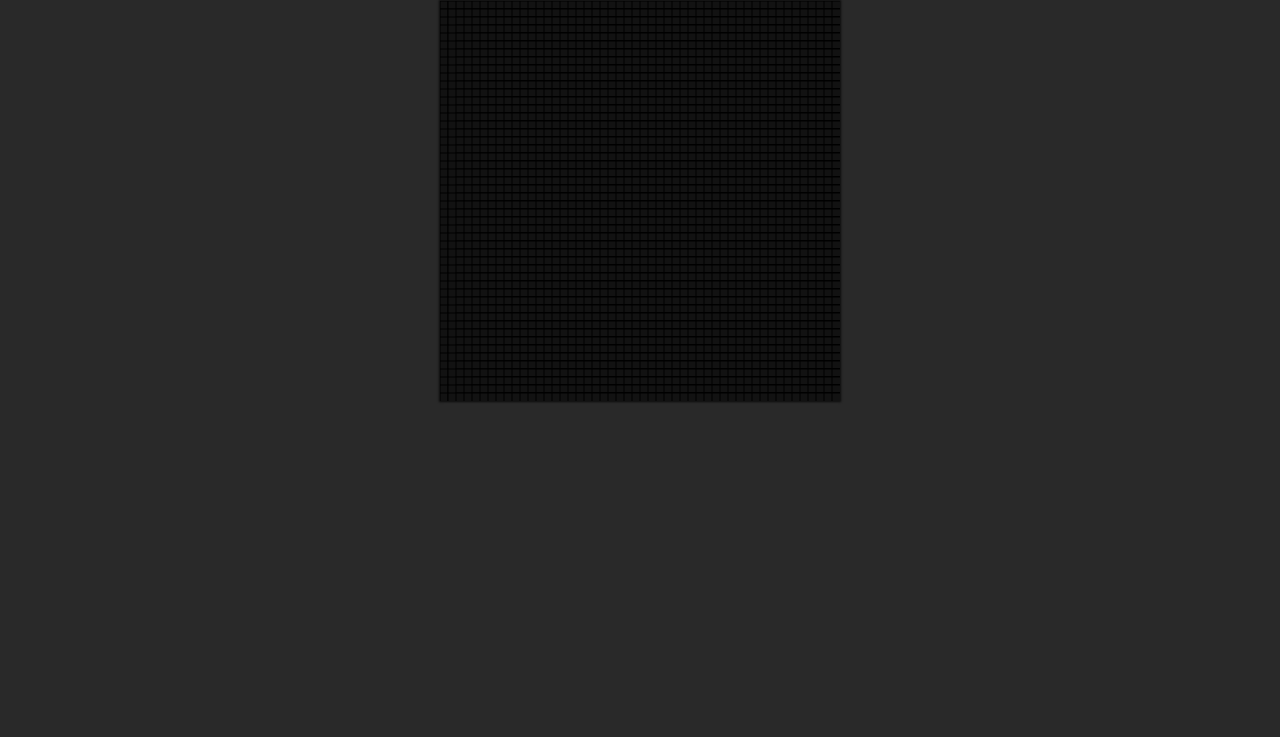
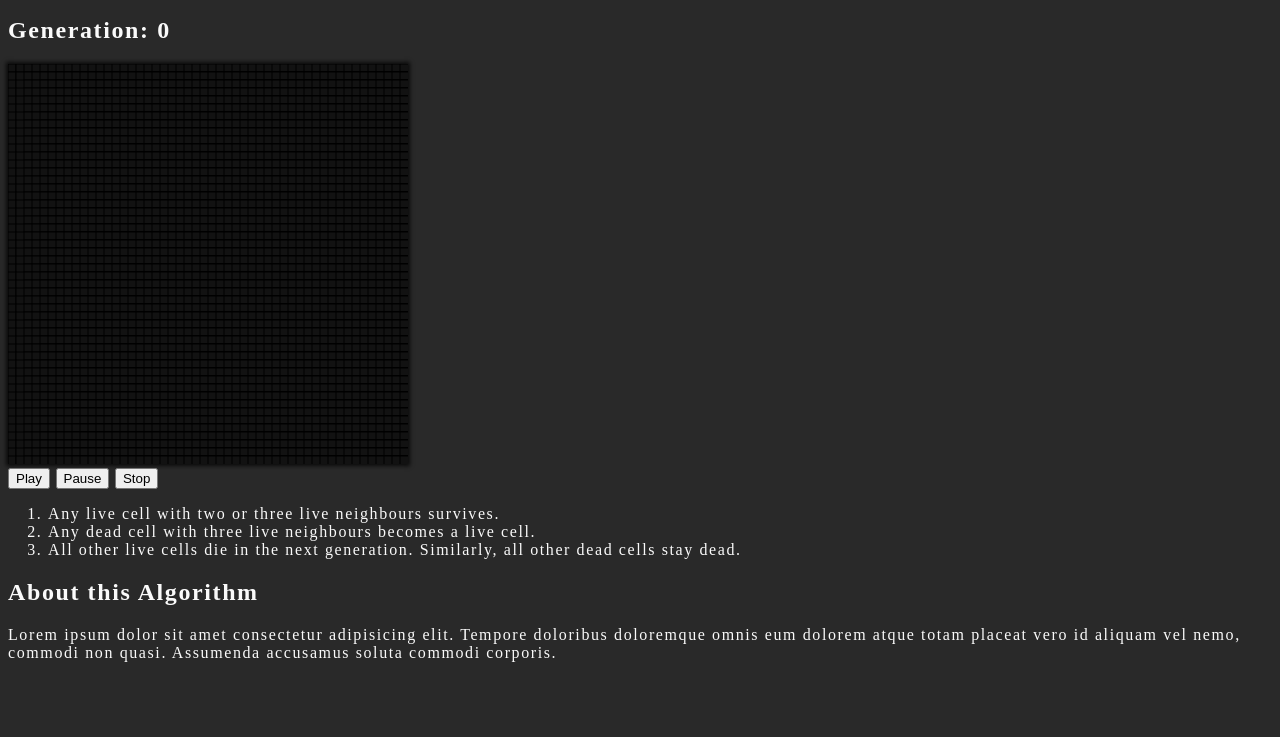
Before and after one commit to TinySquid/game-of-life, a plain HTML site: page index.html in a window 1280 px wide. Shown: the part 63-800 px from the top of the page. Drawn offline with Linux system fonts and the light colour scheme.

Commit message:
Start blocking out divs for styling

```diff
--- a/css/main.css
+++ b/css/main.css
@@ -1,14 +1,16 @@
 body {
   background-color: #292929;
+  color: rgb(250, 250, 250);
+  letter-spacing: 0.1rem;
 }
 
-#canvas-container {
+/* #canvas-container {
   margin-top: 4rem;
   display: flex;
   justify-content: center;
+} */
+
+#canvas {
+  background-color: rgb(36, 36, 36);
+  box-shadow: 0px 0px 4px 2px rgba(0, 0, 0, 0.75);
 }
-
-#game {
-  background-color: rgb(36, 36, 36);
-  box-shadow: 0px 0px 2px 1px rgba(0, 0, 0, 0.75);
-}
--- a/index.html
+++ b/index.html
@@ -8,9 +8,56 @@
     <link rel="stylesheet" type="text/css" href="css/main.css" />
   </head>
   <body>
-    <div id="canvas-container">
-      <canvas id="game" width="400" height="400"></canvas>
-    </div>
-    <script type="module" src="js/index.js"></script>
+    <main>
+      <!-- Title -->
+      <div class="container">
+        <!-- <div class="title"> -->
+        <h1>Conway's Game of Life</h1>
+        <!-- </div> -->
+
+        <!-- Section content -->
+        <section class="game">
+          <div class="game-container">
+            <h2>Generation: 0</h2>
+
+            <!-- Game Canvas -->
+            <div class="canvas-container">
+              <canvas id="canvas" width="400" height="400"></canvas>
+            </div>
+
+            <!-- Game Controls Row -->
+            <div class="controls">
+              <button>Play</button>
+              <button>Pause</button>
+              <button>Stop</button>
+            </div>
+          </div>
+
+          <!-- Presets Column -->
+          <div class="presets"></div>
+
+          <!-- Rules Section -->
+          <div class="rules">
+            <ol>
+              <li>Any live cell with two or three live neighbours survives.</li>
+              <li>Any dead cell with three live neighbours becomes a live cell.</li>
+              <li>All other live cells die in the next generation. Similarly, all other dead cells stay dead.</li>
+            </ol>
+          </div>
+        </section>
+        <!-- Description Section -->
+        <section class="about">
+          <!-- <div> -->
+          <h2>About this Algorithm</h2>
+          <p>
+            Lorem ipsum dolor sit amet consectetur adipisicing elit. Tempore doloribus doloremque omnis eum dolorem
+            atque totam placeat vero id aliquam vel nemo, commodi non quasi. Assumenda accusamus soluta commodi
+            corporis.
+          </p>
+          <!-- </div> -->
+        </section>
+      </div>
+      <script type="module" src="js/index.js"></script>
+    </main>
   </body>
 </html>
--- a/js/index.js
+++ b/js/index.js
@@ -3,7 +3,7 @@ import Game from "./Game.js";
 // Grid "initial state" presets
 import preset from "./presets.js";
 
-const canvas = document.getElementById("game");
+const canvas = document.getElementById("canvas");
 
 // targetDelay is how fast the iterations will be rendered
 const gameOfLife = new Game(canvas, 250, preset.blank);
```
